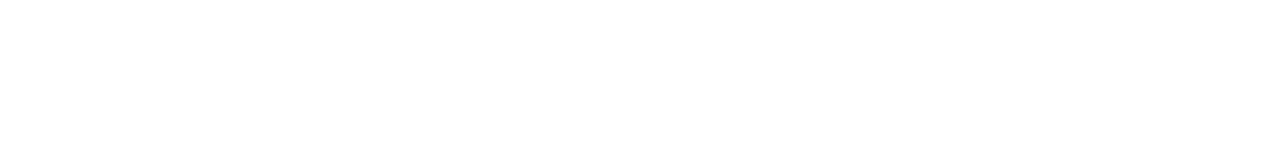
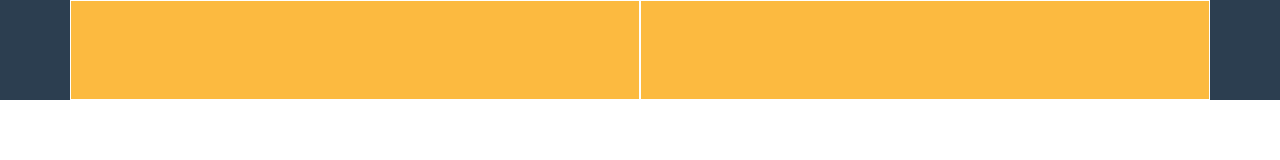
Before and after one commit to robertolatini31/html-css-bootstrap-freelancer, a plain HTML site: page index.html in a window 1280 px wide. Drawn offline with nearby package versions, Linux system fonts and the light colour scheme.

Commit message:
added header

```diff
--- a/assets/css/style.css
+++ b/assets/css/style.css
@@ -0,0 +1,30 @@
+:root {
+    --secondary-color: #2C3E50;
+
+}
+
+
+
+
+.debug [class^="col-"] {
+    height: 100px;
+    border: 1px solid white;
+    background-color: rgb(252, 186, 64);
+}
+
+/* #region *** Header ***  */
+
+header {
+    background-color: var(--secondary-color);
+}
+
+
+/* #endregion *** Header ***  */
+
+/* #region *** Main ***  */
+
+/* #endregion *** Main ***  */
+
+/* #region *** Footer ***  */
+
+/* #endregion *** Footer ***  */
--- a/index.html
+++ b/index.html
@@ -10,7 +10,35 @@
 
     <link rel="stylesheet" href="./assets/css/style.css">
 </head>
-<body>
+<body class="debug">
+
+    <header class="stie_header">
+
+        <div class="container-md">
+
+            <div class="row">
+                <div class="col-6"></div>
+                <!-- /.col-6 -->
+                <div class="col-6"></div>
+                <!-- /.col-6 -->
+            </div>
+            <!-- /.row -->
+
+        </div>
+        <!-- /.container-md -->
+
+    </header>
+    <!-- /.stie_header -->
+
+    <main class="site_main">
+
+        <div class="hero">
+
+        </div>
+        <!-- /.hero -->
+
+    </main>
+    <!-- /.site_main -->
 
 </body>
 </html>
```
